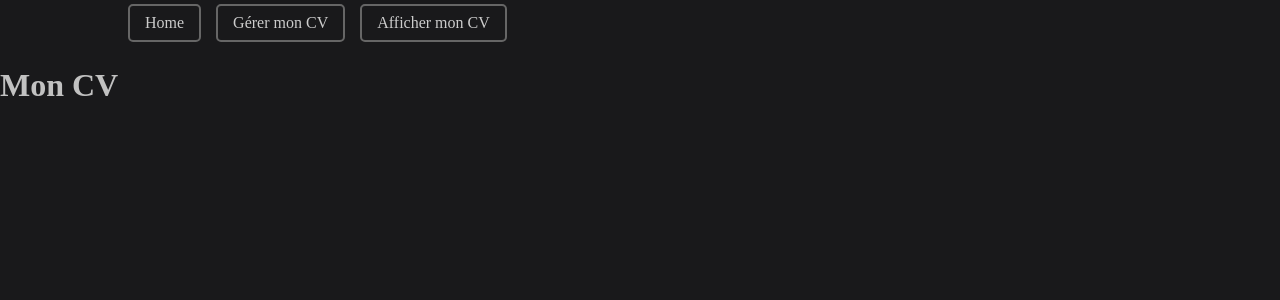
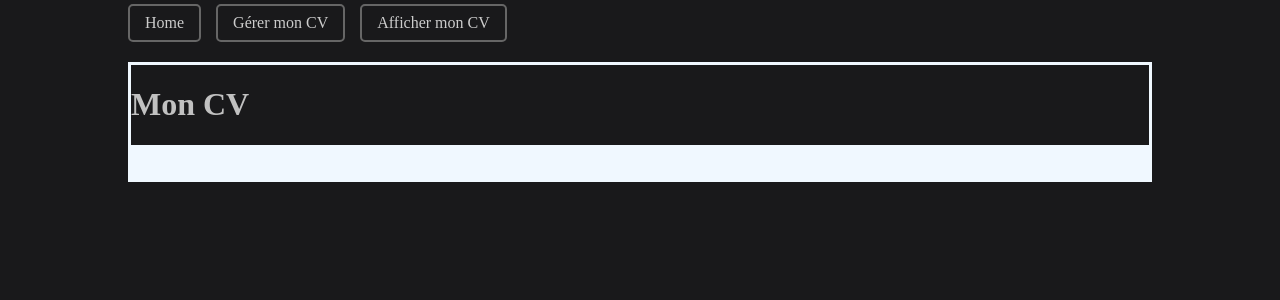
Before and after one commit to ThomasGT78/CV_PHP_Classic, a PHP site: page /display_cv.php in a window 1280 px wide. Shown: the top 300 px of the page. Run offline with PHP 8.4, Linux system fonts and the light colour scheme.

Commit message:
Ressources design + Avancée design + Modif SQL Structure

```diff
--- a/sql/queries.sql
+++ b/sql/queries.sql
@@ -8,3 +8,6 @@
 SELECT id_experience, company
   FROM experiences
   WHERE tag LIKE '%Sport%' OR tag LIKE '%Ingénieur%';
+
+
+SELECT * FROM stack WHERE tech_level > 0;
--- a/style/pages/display_cv.css
+++ b/style/pages/display_cv.css
@@ -0,0 +1,30 @@
+.cv_container {
+    margin: 1rem 10%;
+    border: 1px solid aliceblue;
+}
+
+.upper_block {
+    border: 1px solid aliceblue;
+}
+
+.left_block {
+    border: 1px solid aliceblue;
+}
+
+.main_block {
+    border: 1px solid aliceblue;
+}
+
+
+
+.upper_block_category {
+    border: 1px solid aliceblue;
+}
+
+.left_block_category {
+    border: 1px solid aliceblue;
+}
+
+.main_block_category {
+    border: 1px solid aliceblue;
+}
--- a/style/pages/home.css
+++ b/style/pages/home.css
@@ -30,7 +30,6 @@
 
 /* Style for the project links */
 .container_link{
-
     display: flex;
     justify-content: center; /* Aligner les éléments à gauche */
     gap: 20%; /* Espacement entre les éléments (ajusté) */
--- a/views/pages/cv_display/body_display.php
+++ b/views/pages/cv_display/body_display.php
@@ -1,10 +1,48 @@
 <?php
-
 include 'function_display.php';
 
+/***************************************************
+*
+***************************************************/
+?>
+
+<div class="cv_container">
+
+<!---------------------------------------------------
+-   UPPER BLOCK
+---------------------------------------------------->
+
+    <div class="upper_block">
+        <div class="upper_block_category job">
+            <h1>Mon CV</h1></div>
+        <div class="upper_block_category formation_type"></div>
+        <div class="upper_block_category formation_logo"></div>
+    </div>
+
+<!---------------------------------------------------
+-   LEFT BLOCK
+---------------------------------------------------->
+    <div class="left_block">
+        <div class="left_block_category photo"></div>
+        <div class="left_block_category name"></div>
+        <div class="left_block_category job"></div>
+        <div class="left_block_category contact"></div>
+        <div class="left_block_category languages"></div>
+        <div class="left_block_category stack"></div>
+        <div class="left_block_category pro_skills"></div>
+        <div class="left_block_category soft_skills"></div>
+        <div class="left_block_category hobbies"></div>
+    </div>
+
+<!---------------------------------------------------
+-   MAIN BLOCK
+---------------------------------------------------->
+    <div class="main_block">
+        <div class="main_block_category intro"></div>
+        <div class="main_block_category school"></div>
+        <div class="main_block_category formation"></div>
+        <div class="main_block_category experiences"></div>
+    </div>
 
 
-
-?>
-
-<h1>Mon CV</h1>
+</div>
```
Also changed, not shown: sql/create_db_cv.sql (+28 -27 lines), views/pages/cv_home/body_home.php (+15 -3 lines), .my_folder/Design.js, ressources/photo_id/20211225_154045.jpg (added), ressources/photo_id/Photo ID 2014.jpg (added), ressources/photo_id/Photo Profil 2014 1.jpg (added), ressources/photo_id/Photo Profil 2023 2.png (added), 1 other file.
